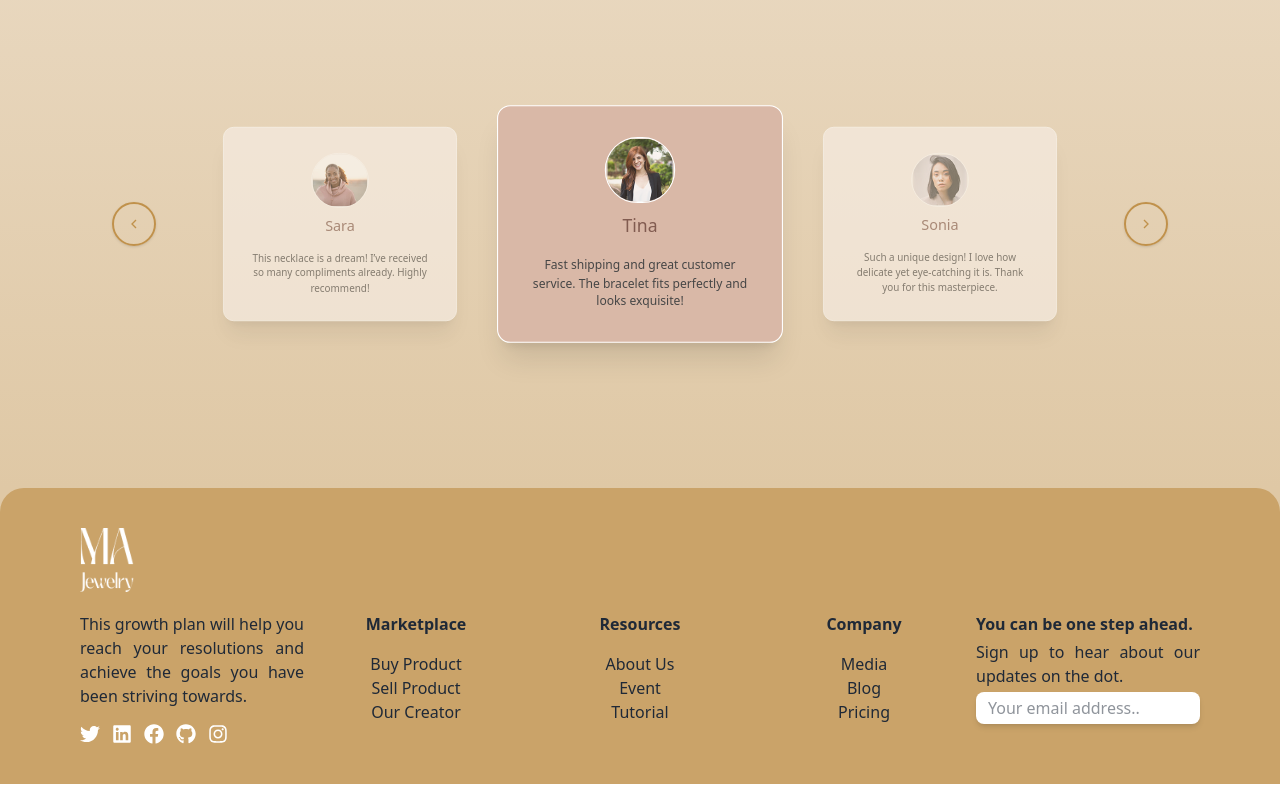
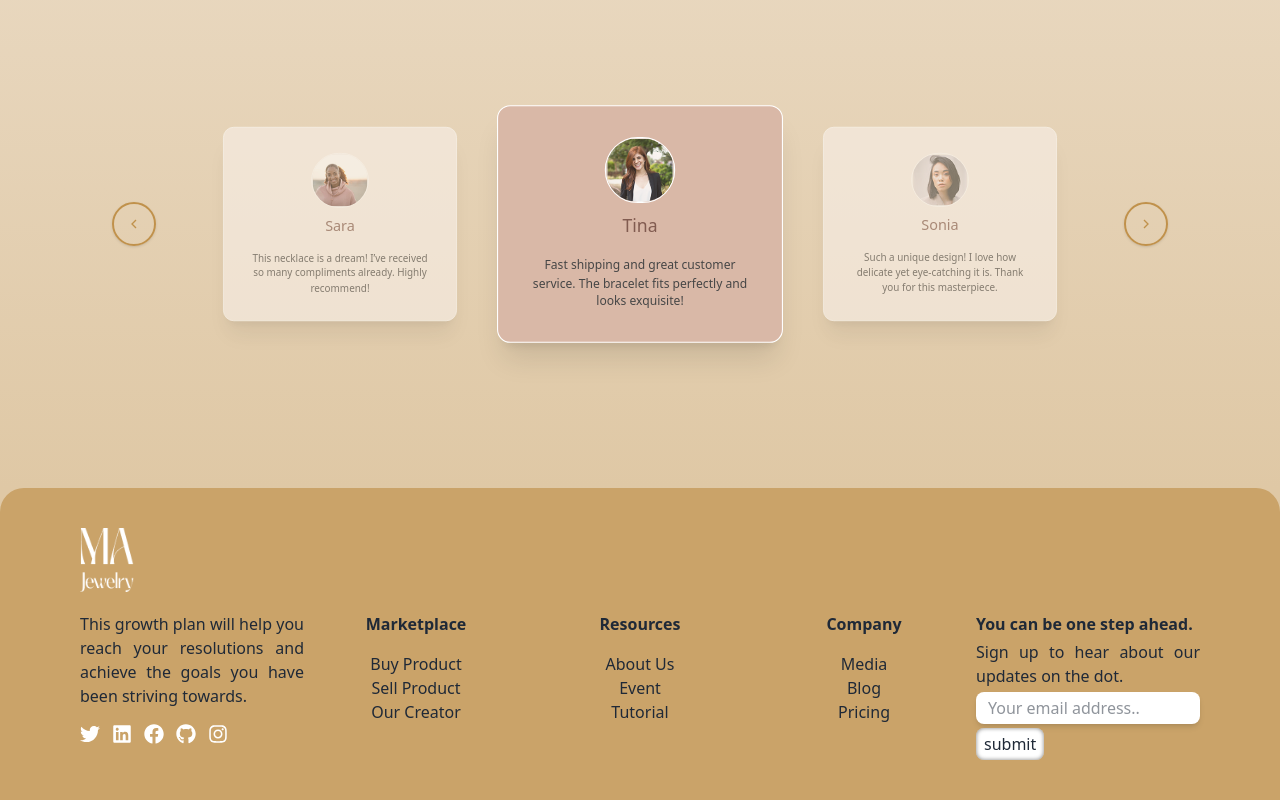
Before and after one commit to Mahlagha2211/goldWebsite, a React (Vite) app: page / in a window 1280 px wide. Shown: the part 2750-3550 px from the top of the page. Built offline with nearby package versions, Linux system fonts and the light colour scheme.

Commit message:
edit the footer

```diff
--- a/src/components/Homepage/Footer.jsx
+++ b/src/components/Homepage/Footer.jsx
@@ -47,6 +47,7 @@ export default function Footer() {
             <p className="font-bold max-[450px]:text-center">You can be one step ahead.</p>
             <p className="text-justify max-[450px]:text-center">Sign up to hear about our updates on the dot.</p>
             <input type="text" className="bg-white rounded-lg shadow-md  w-full py-1 px-3 focus:outline-none" placeholder="Your email address.." />
+            <input type="submit" value="submit" className="cursor-pointer shadow-[inset_0_0_4px_gray]  bg-white px-2 py-1 rounded-lg" />
           </div>
         </div>
       </div>
```
